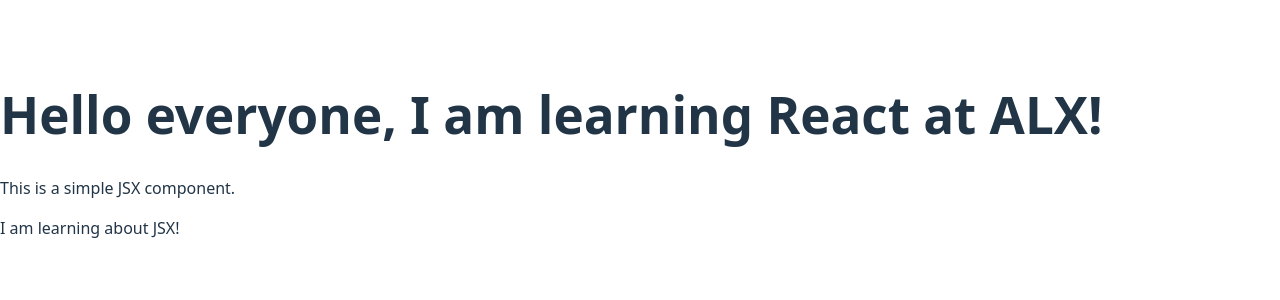
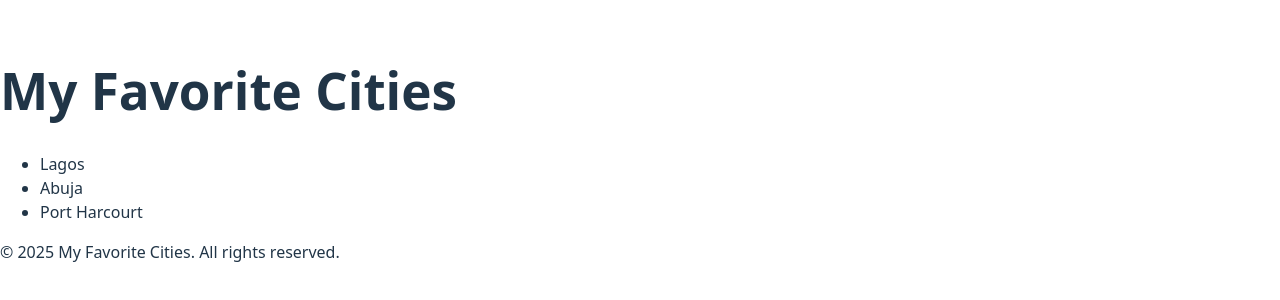
Before and after one commit to danieloreniyi/alx-fe-reactjs, a React (Vite) app in the folder alx-react-app/: page / in a window 1280 px wide. Shown: the part 246-546 px from the top of the page. Built offline with nearby package versions, Linux system fonts and the light colour scheme.

Commit message:
Added Header, MainContent, and Footer components and updated App.jsx

```diff
--- a/alx-react-app/src/App.jsx
+++ b/alx-react-app/src/App.jsx
@@ -1,10 +1,14 @@
-import WelcomeMessage from './components/WelcomeMessage';
+import Header from './components/Header';
+import MainContent from './components/MainContent';
+import Footer from './components/Footer';
 
 function App() {
   return (
-    <div>
-      <WelcomeMessage />
-    </div>
+    <>
+      <Header />
+      <MainContent />
+      <Footer />
+    </>
   );
 }
 
--- /dev/null
+++ b/alx-react-app/src/components/Footer.jsx
@@ -0,0 +1,8 @@
+function Footer() {
+  return (
+    <footer>
+      <p>© 2025 My Favorite Cities. All rights reserved.</p>
+    </footer>
+  );
+}
+export default Footer;
--- /dev/null
+++ b/alx-react-app/src/components/Header.jsx
@@ -0,0 +1,8 @@
+function Header() {
+  return (
+    <header>
+      <h1>My Favorite Cities</h1>
+    </header>
+  );
+}
+export default Header;
--- /dev/null
+++ b/alx-react-app/src/components/MainContent.jsx
@@ -0,0 +1,12 @@
+function MainContent() {
+  return (
+    <main>
+      <ul>
+        <li>Lagos</li>
+        <li>Abuja</li>
+        <li>Port Harcourt</li>
+      </ul>
+    </main>
+  );
+}
+export default MainContent;
```
